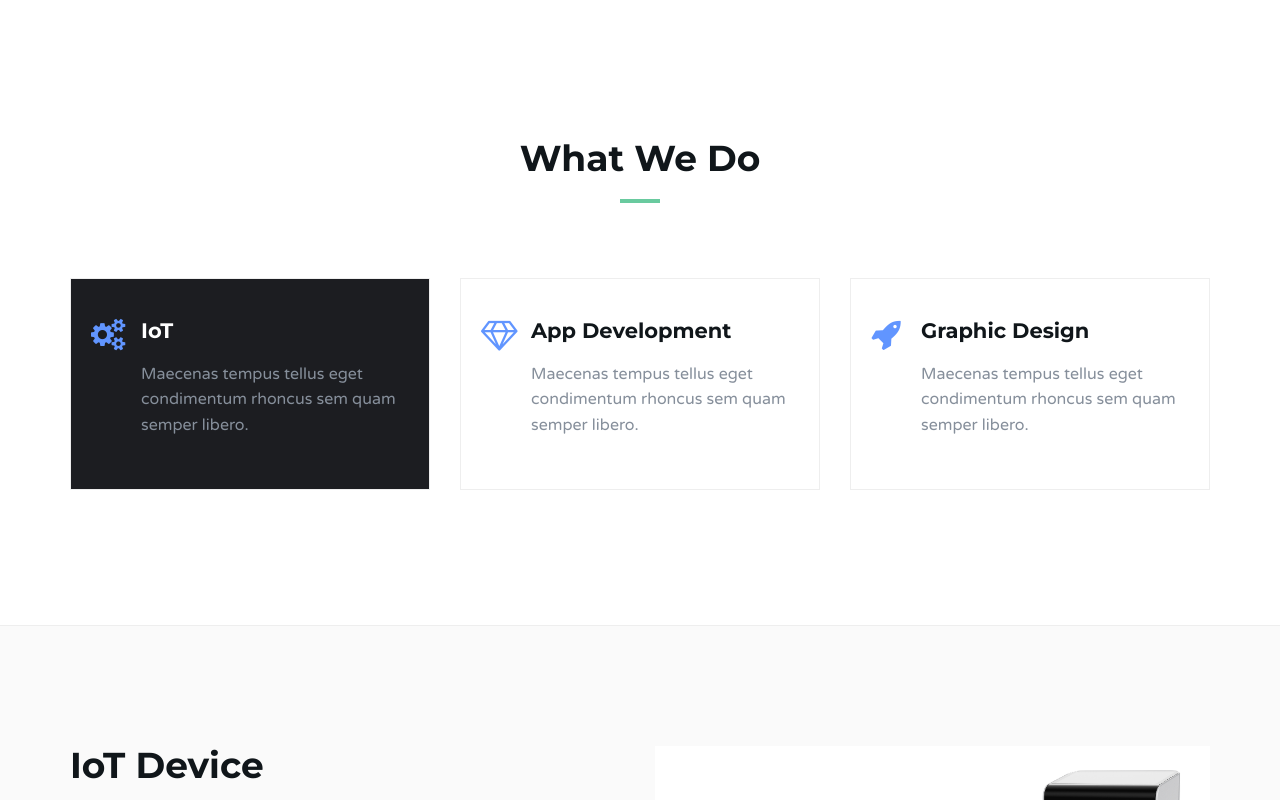
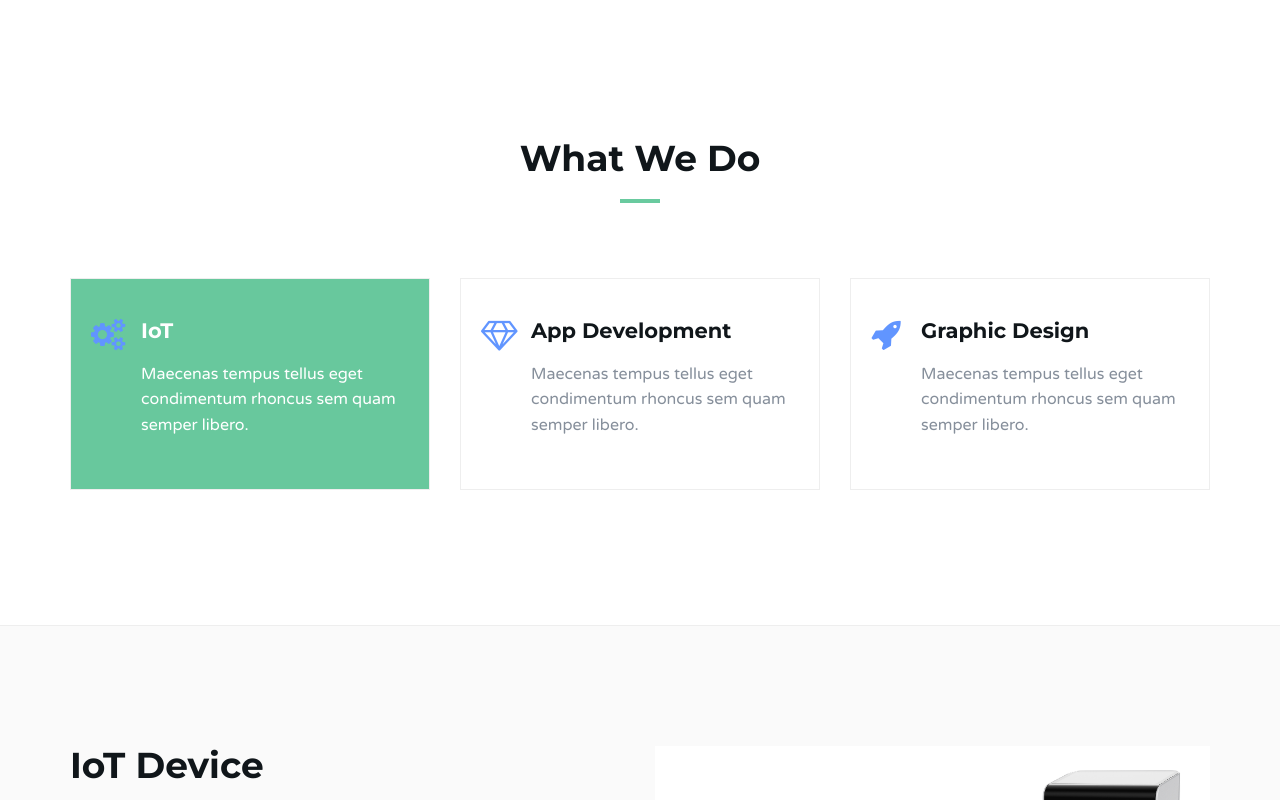
Before and after one commit to jaydennleemc/petrack-web, a plain HTML site: page index.html in a window 1280 px wide. In both pictures the pointer is over the element 275 px from the left and 1868 px from the top of the page. Shown: the part 1468-2268 px from the top of the page. Drawn offline with Linux system fonts and the light colour scheme.

Commit message:
change service class css color

```diff
--- a/css/style.css
+++ b/css/style.css
@@ -804,9 +804,13 @@ header {
     border-radius: 50%;
 }
 
+.service:hover p {
+    color: #ffffff;
+}
+
 .service:after {
     content: "";
-    background-color: #1C1D21;
+    background-color: #68c89d;
     position: absolute;
     left: 0;
     top: 0;
```
